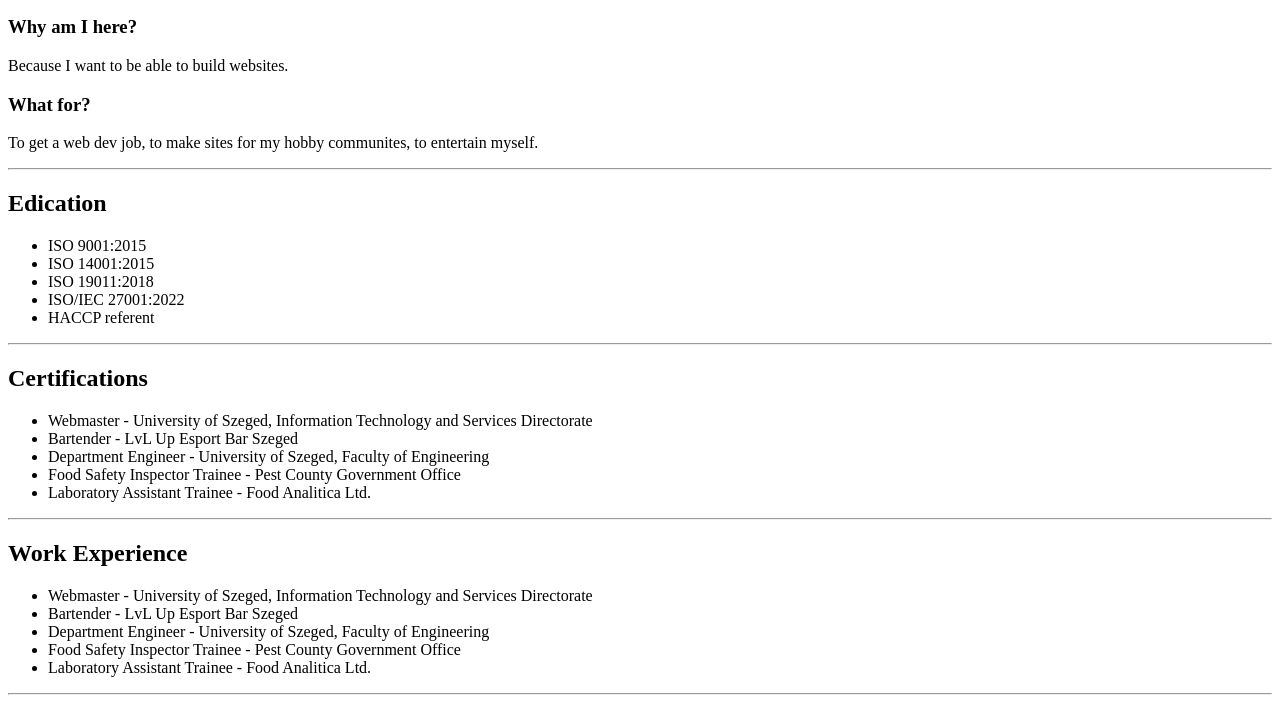
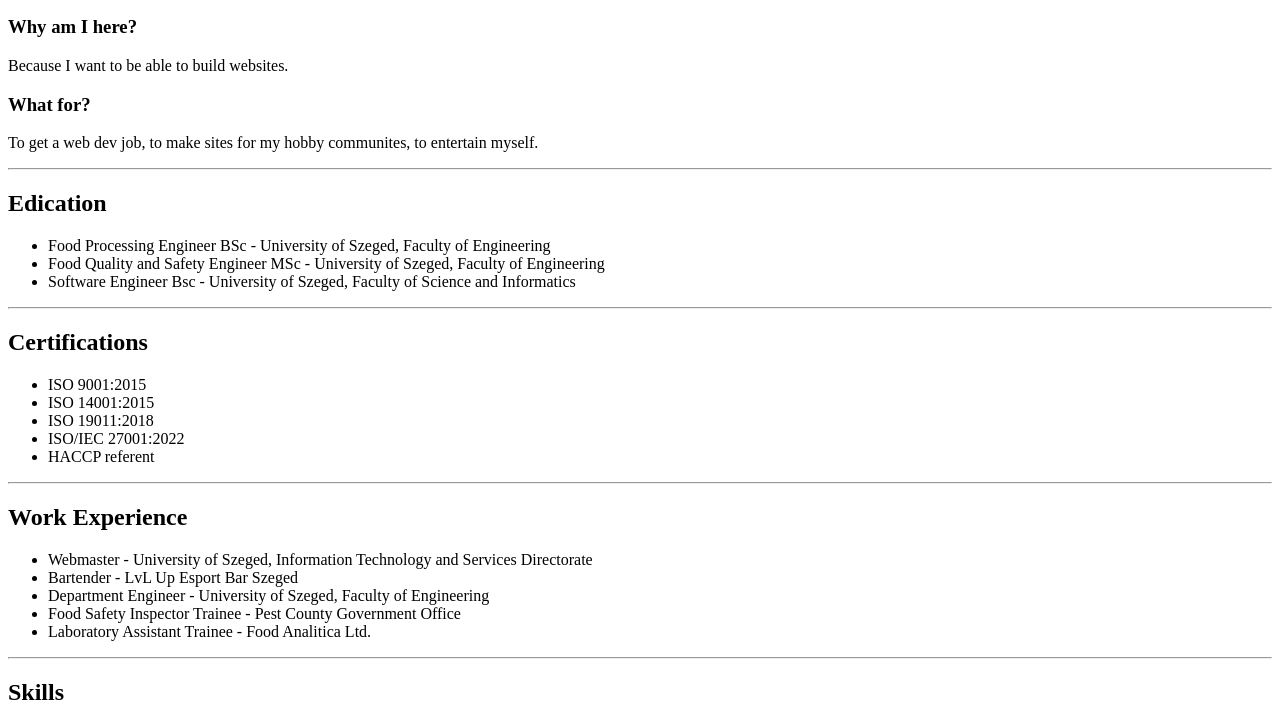
Before and after one commit to Elbritil/resume_capstone, a plain HTML site: page index.html in a window 1280 px wide. Shown: the part 572-1274 px from the top of the page. Drawn offline with Linux system fonts and the light colour scheme.

Commit message:
Update index.html

```diff
--- a/index.html
+++ b/index.html
@@ -8,7 +8,6 @@
 <body>
     <h1>Márton Beregi (Martzi)</h1>
     <img src="./assets/images/prof1.jpg" height="200" alt="avatar profile picture"/>
-
     <h2>Summary</h2>
     <p>
         <h3>Who am I?</h3>
@@ -31,21 +30,18 @@
     <hr/>
 <h2>Edication</h2>
 <ul>
+    <li>Food Processing Engineer BSc - University of Szeged, Faculty of Engineering</li>
+    <li>Food Quality and Safety Engineer MSc - University of Szeged, Faculty of Engineering</li>
+    <li>Software Engineer Bsc - University of Szeged, Faculty of Science and Informatics</li>
+</ul>
+<hr/>
+<h2>Certifications</h2>
+<ul>
     <li>ISO 9001:2015</li>
     <li>ISO 14001:2015</li>
     <li>ISO 19011:2018</li>
     <li>ISO/IEC 27001:2022</li>
     <li>HACCP referent</li>
-</ul>
-
-<hr/>
-<h2>Certifications</h2>
-<ul>
-    <li>Webmaster - University of Szeged, Information Technology and Services Directorate</li>
-    <li>Bartender -  LvL Up Esport Bar Szeged</li>
-    <li>Department Engineer - University of Szeged, Faculty of Engineering</li>
-    <li>Food Safety Inspector Trainee - Pest County Government Office</li>
-    <li>Laboratory Assistant Trainee - Food Analitica Ltd.</li>
 </ul>
 <hr/>
 <h2>Work Experience</h2>
@@ -55,7 +51,6 @@
     <li>Department Engineer - University of Szeged, Faculty of Engineering</li>
     <li>Food Safety Inspector Trainee - Pest County Government Office</li>
     <li>Laboratory Assistant Trainee - Food Analitica Ltd.</li>
-
 </ul>
 <hr/>
 <h2>Skills</h2>
```
